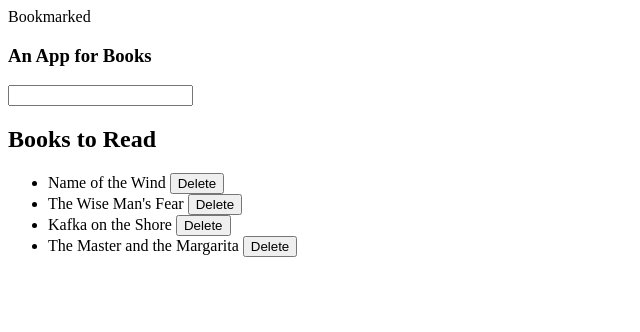
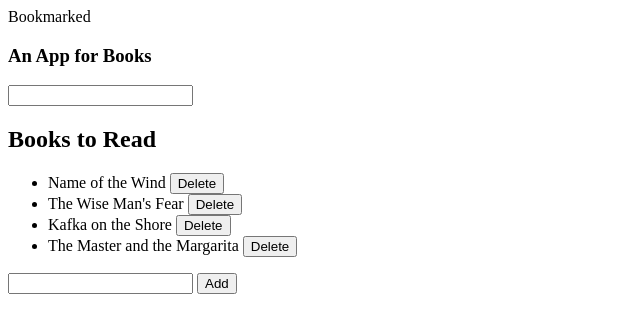
Before and after one commit to enPlace/Book_App, a plain HTML site: page index.html in a window 1280 px wide. Shown: the whole page, without its empty margins (0-640 px from the left). Drawn offline with Linux system fonts and the light colour scheme.

Commit message:
html structure complete

```diff
--- a/index.html
+++ b/index.html
@@ -11,6 +11,7 @@
 <header id = "banner>">Bookmarked</header>
 <h3>An App for Books</h3>
 <input type = "text">
+<!-- -------------------Book list div -------------------- -->
 <div id="book-list">
     <h2 class="title">Books to Read</h2>
     <ul>
@@ -32,6 +33,14 @@
         </li>
     </ul>
 </div>
+
+<!-- -------------------Div for add book to list -------------------- -->
+<div id = "book-adder">
+<span><input id = "add-input" type ="text"></span>
+<span><button id = "add-button">Add</button></span>
+</div>
+
+
 </div>
 
 
```
